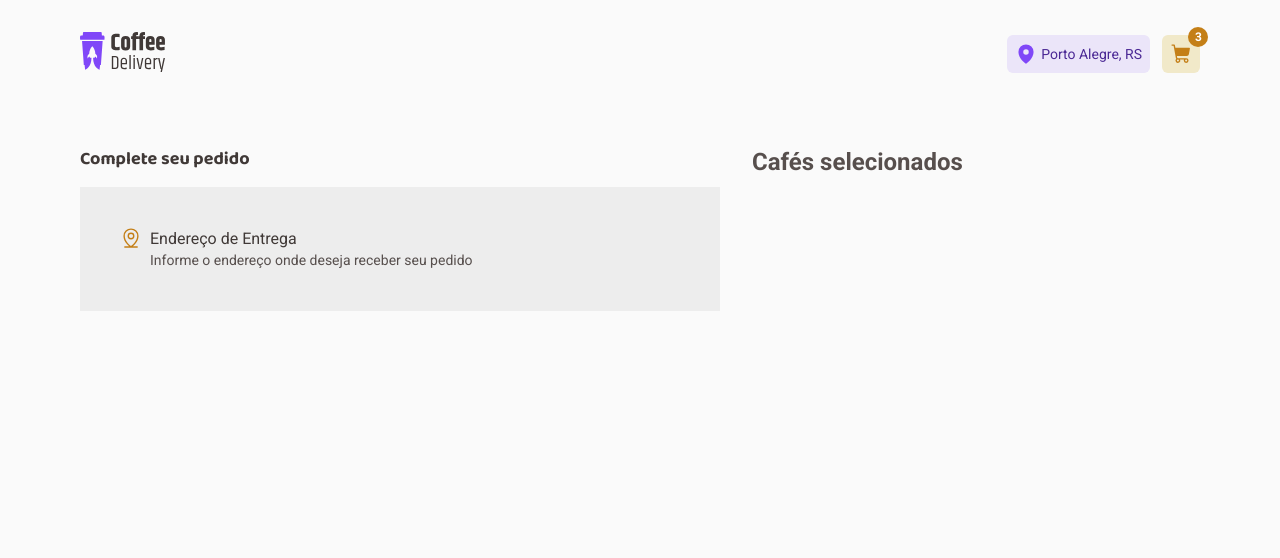
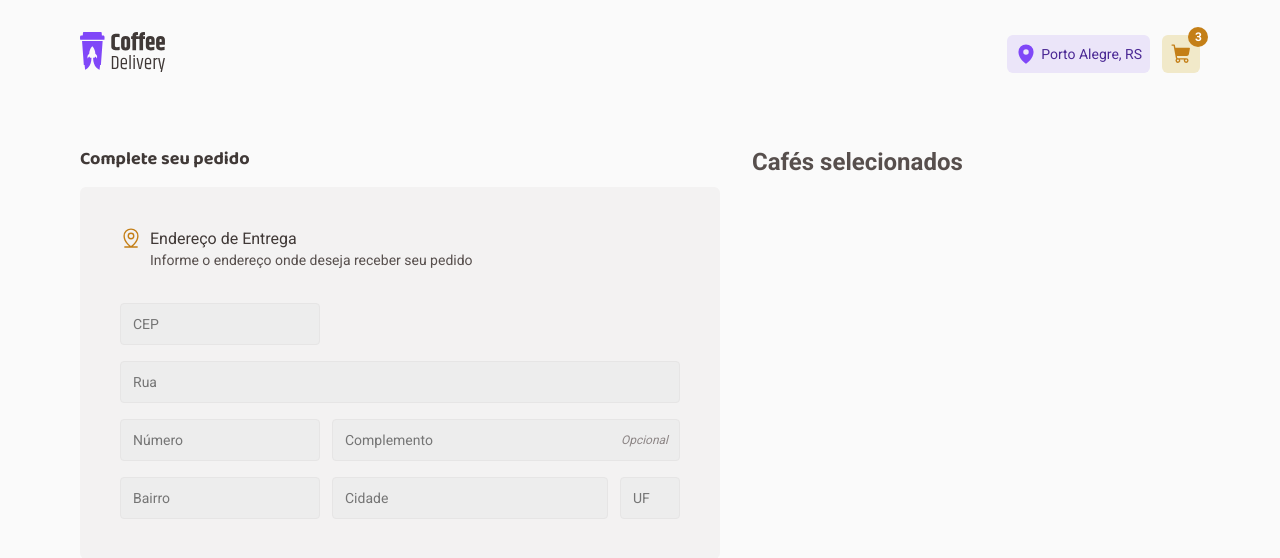
Before and after one commit to Bellorico323/Coffee-Delivery-Ignite, a React (Vite) app: page /Checkout in a window 1280 px wide. Shown: the top 558 px of the page. Built offline with nearby package versions, Linux system fonts and the light colour scheme.

Commit message:
Starting Location Form

```diff
--- a/src/pages/Checkout/index.tsx
+++ b/src/pages/Checkout/index.tsx
@@ -1,15 +1,19 @@
 import { MapPinLine } from '@phosphor-icons/react'
 import {
+  BaseInput,
   CardHeader,
   CheckoutContainer,
   CoffeeCard,
+  FormContainer,
   LocationDetails,
   OrderDetails,
 } from './style'
 import { useTheme } from 'styled-components'
+// import { useForm } from 'react-hook-form'
 
 export function Checkout() {
   const theme = useTheme()
+  // const { register, handleSubmit } = useForm()
   return (
     <div>
       <CheckoutContainer>
@@ -25,6 +29,18 @@ export function Checkout() {
                 <span>Informe o endereço onde deseja receber seu pedido</span>
               </div>
             </CardHeader>
+            <FormContainer>
+              <BaseInput id="CEP" placeholder="CEP" />
+              <BaseInput id="street" placeholder="Rua" />
+              <BaseInput id="number" placeholder="Número" />
+              <div id="box">
+                <BaseInput id="fullAddress" placeholder="Complemento" />
+                {<span>Opcional</span>}
+              </div>
+              <BaseInput id="neighborhood" placeholder="Bairro" />
+              <BaseInput id="city" placeholder="Cidade" />
+              <BaseInput id="state" placeholder="UF" />
+            </FormContainer>
           </LocationDetails>
         </OrderDetails>
         <CoffeeCard>
--- a/src/pages/Checkout/style.ts
+++ b/src/pages/Checkout/style.ts
@@ -24,8 +24,9 @@ export const LocationDetails = styled.div`
   display: flex;
   flex-direction: column;
   margin-top: 1rem;
+  border-radius: 6px;
 
-  background-color: ${(props) => props.theme['gray-200']};
+  background-color: ${(props) => props.theme['gray-100']};
   padding: 40px;
 `
 export const CardHeader = styled.header`
@@ -45,5 +46,64 @@ export const CardHeader = styled.header`
     line-height: 1.3;
   }
 `
+export const FormContainer = styled.div`
+  display: grid;
+  grid-template-areas:
+    'CEP . .'
+    'street street street'
+    'number fullAddress fullAddress'
+    'neighborhood city state';
+  grid-template-columns: 200px 1fr 60px;
+  grid-gap: 16px 12px;
+  margin-top: 2rem;
+
+  > #CEP {
+    grid-area: CEP;
+  }
+  > #street {
+    grid-area: street;
+  }
+  > #number {
+    grid-area: number;
+  }
+  > #box {
+    grid-area: fullAddress;
+    position: relative;
+    > #fullAddress {
+      width: 100%;
+    }
+    > span {
+      position: absolute;
+      top: 14px;
+      right: 12px;
+
+      ${tipografia.fonts.textXS}
+      color: ${(props) => props.theme['brown-200']};
+      font-style: italic;
+      font-weight: 400;
+    }
+  }
+  > #neighborhood {
+    grid-area: neighborhood;
+  }
+  > #city {
+    grid-area: city;
+  }
+  > #state {
+    grid-area: state;
+  }
+`
+
+export const BaseInput = styled.input`
+  background: ${(props) => props.theme['gray-200']};
+  color: ${(props) => props.theme['brown-200']};
+  border: 1px solid ${(props) => props.theme['gray-300']};
+  border-radius: 4px;
+
+  padding: 12px;
+  height: 42px;
+
+  ${tipografia.fonts.textS}
+`
 
 export const CoffeeCard = styled.div``
```
